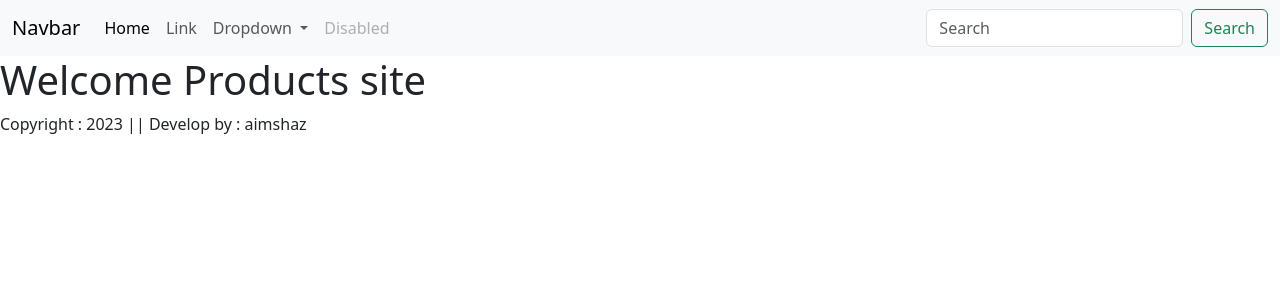
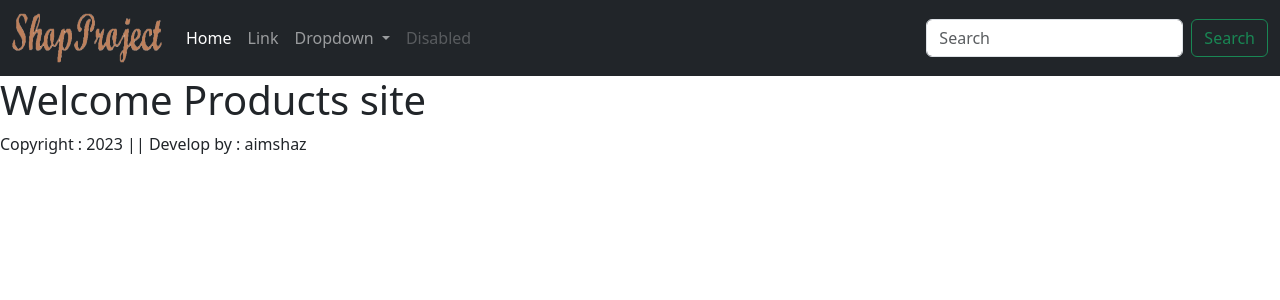
Before and after one commit to aimshaz/ShopProject, a Django app: template src/app/templates/app/home.html in a window 1280 px wide. Shown: the top 300 px of the page. Run offline with Django 4.2, Linux system fonts and the light colour scheme; the template is opened without the code that fills it, so the values that code supplies are empty; some libraries are stand-ins or nearby versions.

Commit message:
added logo

```diff
--- a/src/app/templates/app/base.html
+++ b/src/app/templates/app/base.html
@@ -17,16 +17,18 @@
 </head>
 
 <body>
-<nav class="navbar navbar-expand-lg bg-body-tertiary ">
+<nav class="navbar navbar-expand-lg bg-dark navbar-dark">
   <div class="container-fluid">
-    <a class="navbar-brand" href="#">Navbar</a>
+    <a class="navbar-brand" href="#">
+        <img src="{% static 'app/images/logo.png' %}" width="150" height="50">
+    </a>
     <button class="navbar-toggler" type="button" data-bs-toggle="collapse" data-bs-target="#navbarSupportedContent" aria-controls="navbarSupportedContent" aria-expanded="false" aria-label="Toggle navigation">
       <span class="navbar-toggler-icon"></span>
     </button>
     <div class="collapse navbar-collapse" id="navbarSupportedContent">
       <ul class="navbar-nav me-auto mb-2 mb-lg-0">
         <li class="nav-item">
-          <a class="nav-link active" aria-current="page" href="#">Home</a>
+          <a class="nav-link active" aria-current="page" href="/">Home</a>
         </li>
         <li class="nav-item">
           <a class="nav-link" href="#">Link</a>
```
Also changed, not shown: src/app/static/app/images/logo.png (added).
